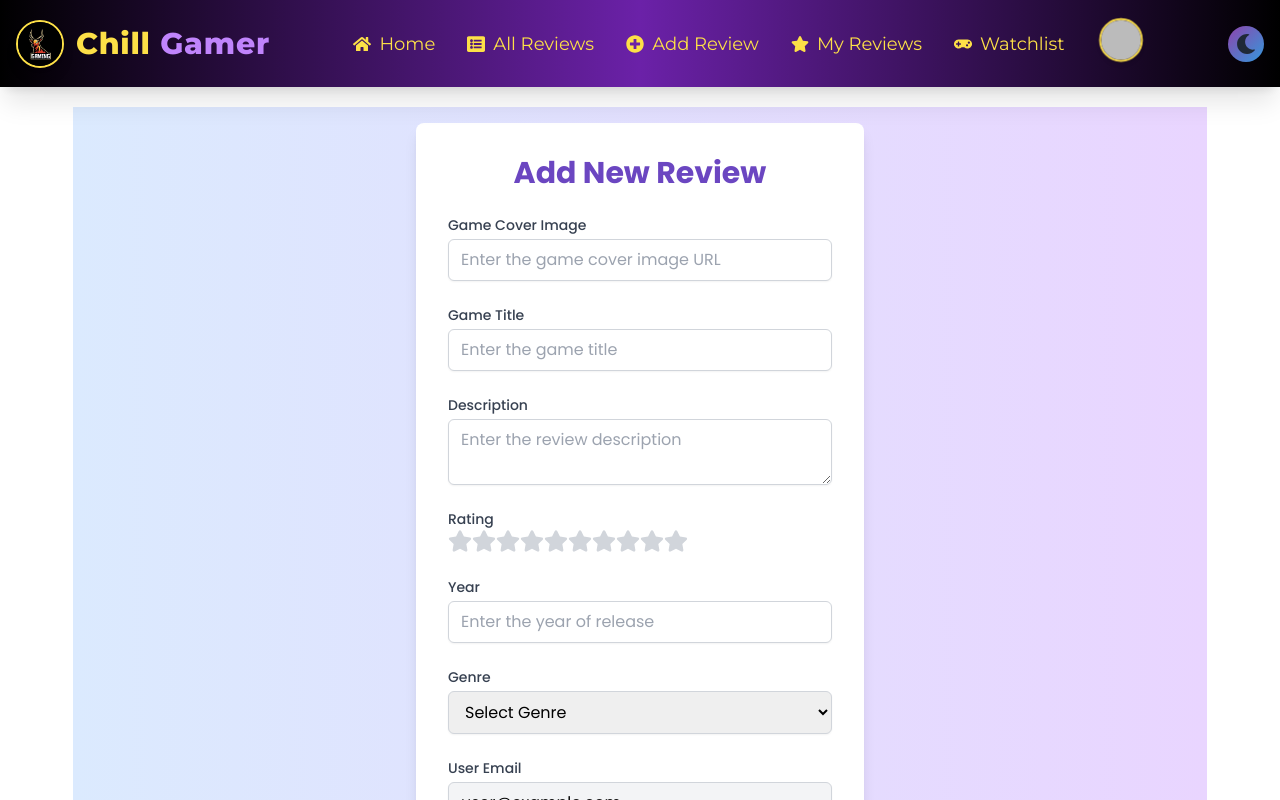
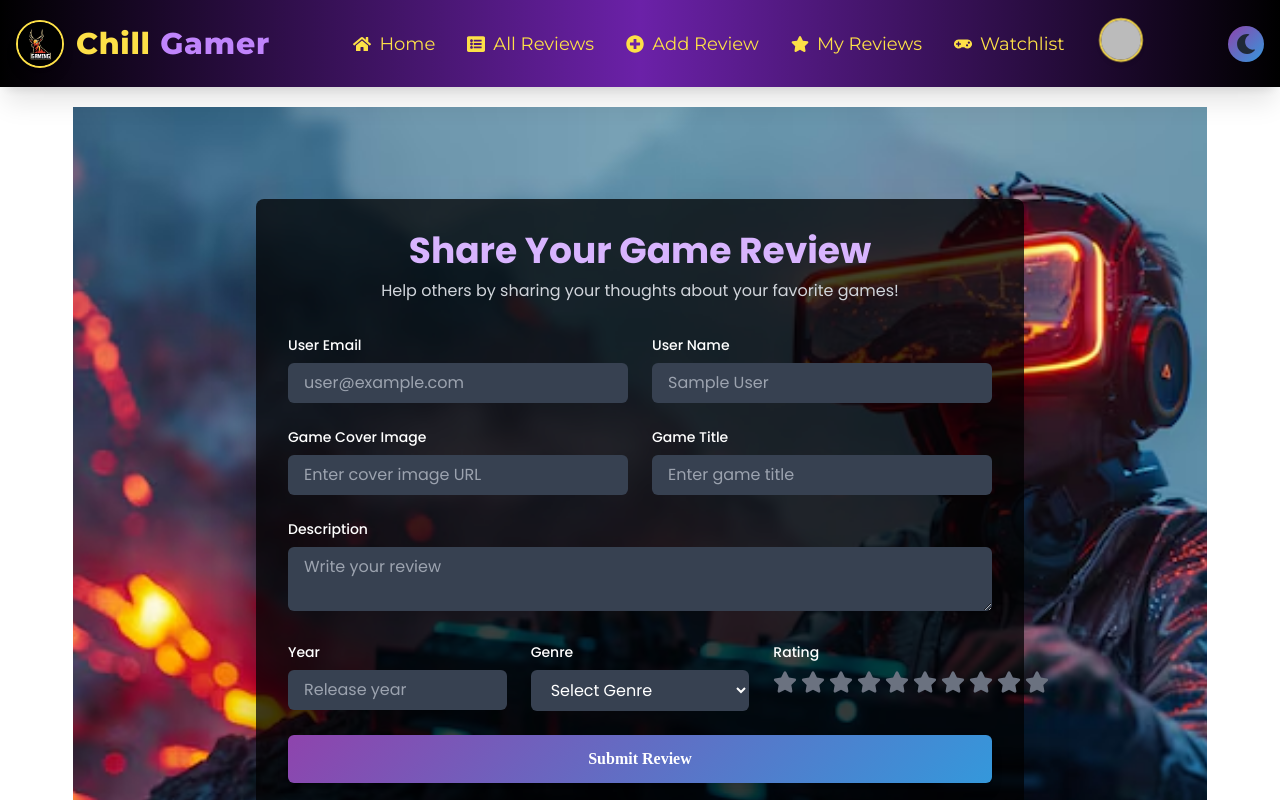
Before and after one commit to SaikatAhmed78/-Camellia-Gamer-Client, a React (Vite) app: page /addReview in a window 1280 px wide. Shown: the top 800 px of the page. Built offline with nearby package versions, Linux system fonts and the light colour scheme; no server answers; sample sign-in values are in the browser's storage.

Commit message:
`Fix: Handle null and undefined cases for games data to prevent rendering errors

```diff
--- a/src/Components/UpdateReview.jsx
+++ b/src/Components/UpdateReview.jsx
@@ -1,6 +1,7 @@
 import React, { useEffect, useState } from 'react';
 import { useParams, useNavigate } from 'react-router-dom';
 import { toast } from 'react-toastify';
+import bgImage from '../../src/assets/banner/neon-frame-with-stars-yellow-poster-casino-brick-wall-background_851328-97.avif';
 
 const UpdateReview = () => {
   const { id } = useParams();
@@ -12,7 +13,7 @@ const UpdateReview = () => {
   useEffect(() => {
     const fetchReview = async () => {
       try {
-        const response = await fetch(`http://localhost:5000/reviews/${id}`);
+        const response = await fetch(`http://localhost:5000/review/${id}`);
         if (!response.ok) throw new Error('Failed to fetch review');
         const data = await response.json();
         setReview(data);
@@ -33,8 +34,8 @@ const UpdateReview = () => {
     const updatedReview = Object.fromEntries(formData);
 
     try {
-      const response = await fetch(`http://localhost:5000/reviews/${id}`, {
-        method: 'PUT',
+      const response = await fetch(`http://localhost:5000/review/${id}`, {
+        method: 'PATCH',
         headers: { 'Content-Type': 'application/json' },
         body: JSON.stringify(updatedReview),
       });
@@ -48,42 +49,49 @@ const UpdateReview = () => {
     }
   };
 
-
-
   return (
-    <div className="container mx-auto px-4 py-8">
-      <h1 className="text-2xl font-bold text-center mb-6">Update Review</h1>
-      <form onSubmit={handleSubmit} className="max-w-lg mx-auto bg-white shadow-md rounded-lg p-6">
+    <div
+      className="min-h-screen flex items-center justify-center bg-cover bg-center bg-no-repeat"
+      style={{
+        backgroundImage: `url(${bgImage})`,
+      }}
+    >
+      <div className="bg-black bg-opacity-75 shadow-2xl rounded-lg p-8 max-w-3xl w-full">
+        <h1 className="text-3xl font-bold text-center text-purple-300 mb-6">Update Your Review</h1>
+        {loading ? (
+          <p className="text-white text-center">Loading...</p>
+        ) : (
+          <form onSubmit={handleSubmit} className="space-y-6">
             <div className="mb-4">
-          <label htmlFor="gameTitle" className="block text-sm font-medium text-gray-700">
+              <label htmlFor="title" className="block text-sm font-medium text-white">
                 Game Title
               </label>
               <input
                 type="text"
-            id="gameTitle"
-            name="gameTitle"
-            defaultValue={review?.title}
+                id="title"
+                name="title"
+                defaultValue={review?.title || ''}
                 required
-            className="mt-1 block w-full rounded-md border-gray-300 shadow-sm focus:ring-blue-500 focus:border-blue-500"
+                className="mt-2 w-full px-4 py-2 rounded-md bg-gray-700 text-white focus:outline-none focus:ring focus:ring-purple-500"
               />
             </div>
 
             <div className="mb-4">
-          <label htmlFor="comment" className="block text-sm font-medium text-gray-700">
+              <label htmlFor="description" className="block text-sm font-medium text-white">
                 Comment
               </label>
               <textarea
-            id="comment"
-            name="comment"
+                id="description"
+                name="description"
                 rows="4"
-            defaultValue={review?.description}
+                defaultValue={review?.description || ''}
                 required
-            className="mt-1 block w-full rounded-md border-gray-300 shadow-sm focus:ring-blue-500 focus:border-blue-500"
+                className="mt-2 w-full px-4 py-2 rounded-md bg-gray-700 text-white focus:outline-none focus:ring focus:ring-purple-500"
               ></textarea>
             </div>
 
             <div className="mb-4">
-          <label htmlFor="rating" className="block text-sm font-medium text-gray-700">
+              <label htmlFor="rating" className="block text-sm font-medium text-white">
                 Rating
               </label>
               <input
@@ -92,61 +100,63 @@ const UpdateReview = () => {
                 name="rating"
                 min="1"
                 max="5"
-            defaultValue={review?.rating}
+                defaultValue={review?.rating || ''}
                 required
-            className="mt-1 block w-full rounded-md border-gray-300 shadow-sm focus:ring-blue-500 focus:border-blue-500"
+                className="mt-2 w-full px-4 py-2 rounded-md bg-gray-700 text-white focus:outline-none focus:ring focus:ring-purple-500"
               />
             </div>
 
             <div className="mb-4">
-          <label htmlFor="genres" className="block text-sm font-medium text-gray-700">
-            Genres
+              <label htmlFor="genre" className="block text-sm font-medium text-white">
+                Genre
               </label>
               <input
                 type="text"
-            id="genres"
-            name="genres"
-            defaultValue={review?.genres}
+                id="genre"
+                name="genre"
+                defaultValue={review?.genre || ''}
                 required
-            className="mt-1 block w-full rounded-md border-gray-300 shadow-sm focus:ring-blue-500 focus:border-blue-500"
+                className="mt-2 w-full px-4 py-2 rounded-md bg-gray-700 text-white focus:outline-none focus:ring focus:ring-purple-500"
               />
             </div>
 
             <div className="mb-4">
-          <label htmlFor="userEmail" className="block text-sm font-medium text-gray-700">
+              <label htmlFor="userEmail" className="block text-sm font-medium text-white">
                 User Email
               </label>
               <input
                 type="email"
                 id="userEmail"
                 name="userEmail"
-            value={review?.userEmail}
+                value={review?.userEmail || ''}
                 readOnly
-            className="mt-1 block w-full rounded-md border-gray-300 bg-gray-100 shadow-sm"
+                className="mt-2 w-full px-4 py-2 rounded-md bg-gray-600 text-white"
               />
             </div>
 
             <div className="mb-4">
-          <label htmlFor="userName" className="block text-sm font-medium text-gray-700">
+              <label htmlFor="userName" className="block text-sm font-medium text-white">
                 User Name
               </label>
               <input
                 type="text"
                 id="userName"
                 name="userName"
-            value={review?.userName}
+                value={review?.userName || ''}
                 readOnly
-            className="mt-1 block w-full rounded-md border-gray-300 bg-gray-100 shadow-sm"
+                className="mt-2 w-full px-4 py-2 rounded-md bg-gray-600 text-white"
               />
             </div>
 
             <button
               type="submit"
-          className="w-full bg-blue-500 hover:bg-blue-600 text-white py-2 px-4 rounded-lg transition duration-300"
+              className="w-full py-3 px-4 bg-purple-500 text-white font-semibold rounded-md shadow-lg hover:bg-purple-600 transition duration-300"
             >
               Update Review
             </button>
           </form>
+        )}
+      </div>
     </div>
   );
 };
--- a/src/Pages/AddReview.jsx
+++ b/src/Pages/AddReview.jsx
@@ -3,12 +3,13 @@ import { AuthContext } from '../Provider/AuthProvider';
 import Swal from 'sweetalert2';
 import { FaStar } from 'react-icons/fa';
 import { useNavigate } from 'react-router-dom';
+import bgAddImage from '../../src/assets/banner/futuristic-dj-using-virtual-reality-glasses-headline-party-play-music_23-2151418276.avif';
 
 const AddReview = () => {
   const { user } = useContext(AuthContext);
   const navigate = useNavigate();
   const [title, setTitle] = useState('');
-  const [coverImage, setCoverImage] = useState(''); // Added coverImage state
+  const [coverImage, setCoverImage] = useState('');
   const [description, setDescription] = useState('');
   const [rating, setRating] = useState(0);
   const [year, setYear] = useState('');
@@ -28,20 +29,20 @@ const AddReview = () => {
 
     const review = {
       title,
-      coverImage, // Added coverImage
+      coverImage,
       description,
       rating,
       year,
       genre,
       userEmail: user.email,
       userName: user.displayName,
-      userPhoto: user.photoURL
+      userPhoto: user.photoURL,
     };
 
     fetch('http://localhost:5000/review', {
       method: 'POST',
       headers: { 'Content-Type': 'application/json' },
-      body: JSON.stringify(review)
+      body: JSON.stringify(review),
     })
       .then((response) => {
         if (response.ok) {
@@ -49,15 +50,15 @@ const AddReview = () => {
         }
         throw new Error('Failed to add review.');
       })
-      .then((data) => {
+      .then(() => {
         Swal.fire({
           icon: 'success',
           title: 'Review added successfully!',
           showConfirmButton: false,
-          timer: 1500
+          timer: 1500,
         });
         setTitle('');
-        setCoverImage(''); // Clear coverImage state
+        setCoverImage('');
         setDescription('');
         setRating(0);
         setYear('');
@@ -74,91 +75,90 @@ const AddReview = () => {
   };
 
   return (
-    <div className="min-h-screen flex items-center justify-center bg-gradient-to-r from-blue-100 to-purple-200 p-4">
-      <div className="bg-white shadow-lg rounded-lg p-8 max-w-md w-full">
-        <h2 className="text-3xl font-bold text-center mb-6 text-[#6B46C1]">Add New Review</h2>
+    <div
+      className="min-h-screen flex items-center justify-center bg-cover bg-center bg-no-repeat"
+      style={{
+        backgroundImage: `url(${bgAddImage})`,
+      }}
+    >
+      <div className="bg-black bg-opacity-75 shadow-2xl rounded-lg p-8 max-w-3xl w-full">
+        <div className="text-center mb-8">
+          <h1 className="text-4xl font-bold text-purple-300">Share Your Game Review</h1>
+          <p className="text-gray-300 mt-2">
+            Help others by sharing your thoughts about your favorite games!
+          </p>
+        </div>
         <form onSubmit={handleAddReview} className="space-y-6">
+          <div className="grid grid-cols-1 md:grid-cols-2 gap-6">
             <div>
-            <label htmlFor="coverImage" className="block text-sm font-medium text-gray-700">Game Cover Image</label>
+              <label className="block text-sm font-medium text-white">User Email</label>
+              <input
+                type="email"
+                value={user?.email || ''}
+                readOnly
+                className="mt-2 w-full px-4 py-2 rounded-md bg-gray-700 text-gray-400 cursor-not-allowed"
+              />
+            </div>
+            <div>
+              <label className="block text-sm font-medium text-white">User Name</label>
               <input
                 type="text"
-              id="coverImage"
-              name="coverImage"
-              placeholder="Enter the game cover image URL"
-              className="mt-1 block w-full px-3 py-2 border border-gray-300 rounded-md shadow-sm focus:ring-[#6B46C1] focus:border-[#6B46C1]"
+                value={user?.displayName || ''}
+                readOnly
+                className="mt-2 w-full px-4 py-2 rounded-md bg-gray-700 text-gray-400 cursor-not-allowed"
+              />
+            </div>
+          </div>
+          <div className="grid grid-cols-1 md:grid-cols-2 gap-6">
+            <div>
+              <label className="block text-sm font-medium text-white">Game Cover Image</label>
+              <input
+                type="text"
+                placeholder="Enter cover image URL"
+                className="mt-2 w-full px-4 py-2 rounded-md bg-gray-700 text-white focus:outline-none focus:ring focus:ring-purple-500"
                 value={coverImage}
                 onChange={(e) => setCoverImage(e.target.value)}
                 required
               />
             </div>
             <div>
-            <label htmlFor="title" className="block text-sm font-medium text-gray-700">Game Title</label>
+              <label className="block text-sm font-medium text-white">Game Title</label>
               <input
                 type="text"
-              id="title"
-              name="title"
-              placeholder="Enter the game title"
-              className="mt-1 block w-full px-3 py-2 border border-gray-300 rounded-md shadow-sm focus:ring-[#6B46C1] focus:border-[#6B46C1]"
+                placeholder="Enter game title"
+                className="mt-2 w-full px-4 py-2 rounded-md bg-gray-700 text-white focus:outline-none focus:ring focus:ring-purple-500"
                 value={title}
                 onChange={(e) => setTitle(e.target.value)}
                 required
               />
             </div>
+          </div>
           <div>
-            <label htmlFor="description" className="block text-sm font-medium text-gray-700">Description</label>
+            <label className="block text-sm font-medium text-white">Description</label>
             <textarea
-              id="description"
-              name="description"
-              placeholder="Enter the review description"
-              className="mt-1 block w-full px-3 py-2 border border-gray-300 rounded-md shadow-sm focus:ring-[#6B46C1] focus:border-[#6B46C1]"
+              placeholder="Write your review"
+              className="mt-2 w-full px-4 py-2 rounded-md bg-gray-700 text-white focus:outline-none focus:ring focus:ring-purple-500"
               value={description}
               onChange={(e) => setDescription(e.target.value)}
               required
-            ></textarea>
+            />
           </div>
+          <div className="grid grid-cols-1 md:grid-cols-3 gap-6">
             <div>
-            <label htmlFor="rating" className="block text-sm font-medium text-gray-700">Rating</label>
-            <div className="flex items-center">
-              {[...Array(10)].map((star, i) => {
-                const ratingValue = i + 1;
-                return (
-                  <label key={i}>
-                    <input
-                      type="radio"
-                      name="rating"
-                      value={ratingValue}
-                      className="hidden"
-                      onClick={() => setRating(ratingValue)}
-                    />
-                    <FaStar
-                      className={`cursor-pointer text-2xl ${ratingValue <= (hover || rating) ? 'text-[#FFD700]' : 'text-gray-300'}`}
-                      onMouseEnter={() => setHover(ratingValue)}
-                      onMouseLeave={() => setHover(null)}
-                    />
-                  </label>
-                );
-              })}
-            </div>
-          </div>
-          <div>
-            <label htmlFor="year" className="block text-sm font-medium text-gray-700">Year</label>
+              <label className="block text-sm font-medium text-white">Year</label>
               <input
                 type="number"
-              id="year"
-              name="year"
-              placeholder="Enter the year of release"
-              className="mt-1 block w-full px-3 py-2 border border-gray-300 rounded-md shadow-sm focus:ring-[#6B46C1] focus:border-[#6B46C1]"
+                placeholder="Release year"
+                className="mt-2 w-full px-4 py-2 rounded-md bg-gray-700 text-white focus:outline-none focus:ring focus:ring-purple-500"
                 value={year}
                 onChange={(e) => setYear(e.target.value)}
                 required
               />
             </div>
             <div>
-            <label htmlFor="genre" className="block text-sm font-medium text-gray-700">Genre</label>
+              <label className="block text-sm font-medium text-white">Genre</label>
               <select
-              id="genre"
-              name="genre"
-              className="mt-1 block w-full px-3 py-2 border border-gray-300 rounded-md shadow-sm focus:ring-[#6B46C1] focus:border-[#6B46C1]"
+                className="mt-2 w-full px-4 py-2 rounded-md bg-gray-700 text-white focus:outline-none focus:ring focus:ring-purple-500"
                 value={genre}
                 onChange={(e) => setGenre(e.target.value)}
                 required
@@ -172,32 +172,39 @@ const AddReview = () => {
               </select>
             </div>
             <div>
-            <label htmlFor="userEmail" className="block text-sm font-medium text-gray-700">User Email</label>
+              <label className="block text-sm font-medium text-white">Rating</label>
+              <div className="flex items-center space-x-1 mt-2">
+                {[...Array(10)].map((star, i) => {
+                  const ratingValue = i + 1;
+                  return (
+                    <label key={i}>
                       <input
-              type="email"
-              id="userEmail"
-              name="userEmail"
-              value={user.email}
-              readOnly
-              className="mt-1 block w-full px-3 py-2 border border-gray-300 rounded-md shadow-sm bg-gray-100 cursor-not-allowed"
+                        type="radio"
+                        name="rating"
+                        value={ratingValue}
+                        className="hidden"
+                        onClick={() => setRating(ratingValue)}
                       />
+                      <FaStar
+                        className={`text-2xl ${
+                          ratingValue <= (hover || rating)
+                            ? 'text-yellow-400'
+                            : 'text-gray-500'
+                        } cursor-pointer`}
+                        onMouseEnter={() => setHover(ratingValue)}
+                        onMouseLeave={() => setHover(null)}
+                      />
+                    </label>
+                  );
+                })}
               </div>
-          <div>
-            <label htmlFor="userName" className="block text-sm font-medium text-gray-700">User Name</label>
-            <input
-              type="text"
-              id="userName"
-              name="userName"
-              value={user.displayName}
-              readOnly
-              className="mt-1 block w-full px-3 py-2 border border-gray-300 rounded-md shadow-sm bg-gray-100 cursor-not-allowed"
-            />
+            </div>
           </div>
           <button
             type="submit"
-            className="w-full py-2 px-4 bg-[#6B46C1] text-white font-semibold rounded-md shadow-md hover:bg-[#553C9A] transition duration-300 ease-in-out"
+            className="w-full py-3 px-4 bg-purple-500 text-white font-semibold rounded-md shadow-lg hover:bg-purple-600 transition duration-300"
           >
-            Add Review
+            Submit Review
           </button>
         </form>
       </div>
--- a/src/Pages/MyReviews.jsx
+++ b/src/Pages/MyReviews.jsx
@@ -14,7 +14,9 @@ const MyReviews = () => {
   useEffect(() => {
     const fetchReviews = async () => {
       try {
-        const response = await fetch(`http://localhost:5000/reviews?email=${user.email}`);
+        const response = await fetch(
+          `http://localhost:5000/reviews?email=${user.email}`
+        );
         if (!response.ok) throw new Error("Failed to fetch reviews");
         const data = await response.json();
         setReviews(data);
@@ -30,8 +32,6 @@ const MyReviews = () => {
       fetchReviews();
     }
   }, [user]);
-
-
 
   const handleDelete = async (id) => {
     Swal.fire({
@@ -53,47 +53,64 @@ const handleDelete = async (id) => {
           setReviews(reviews.filter((review) => review._id !== id));
           Swal.fire("Deleted!", "Your review has been deleted.", "success");
         } catch (error) {
-        Swal.fire("Error!", "Failed to delete the review. Please try again.", "error");
+          Swal.fire(
+            "Error!",
+            "Failed to delete the review. Please try again.",
+            "error"
+          );
           console.error("Error:", error);
         }
       }
     });
   };
 
-
-
   return (
-    <div className="container mx-auto px-4 py-8">
-      <h1 className="text-2xl font-bold text-center mb-6">My Reviews</h1>
+    <div className="container mx-auto px-4 py-8 bg-gray-900 text-gray-200 min-h-screen">
+      <h1 className="text-2xl font-bold text-center mb-6 text-white">
+        My Reviews
+      </h1>
       {reviews.length === 0 ? (
-        <div className="text-center text-gray-500">You have not written any reviews yet.</div>
+        <div className="text-center text-gray-400">
+          You have not written any reviews yet.
+        </div>
       ) : (
         <div className="overflow-x-auto">
-          <table className="table-auto w-full border-collapse border border-gray-300">
+          <table className="table-auto w-full border-collapse border border-gray-700">
             <thead>
-              <tr className="bg-gray-100">
-                <th className="border border-gray-300 px-4 py-2">Game Title</th>
-                <th className="border border-gray-300 px-4 py-2">Comment</th>
-                <th className="border border-gray-300 px-4 py-2">Rating</th>
-                <th className="border border-gray-300 px-4 py-2">Actions</th>
+              <tr className="bg-gray-800 text-gray-200">
+                <th className="border border-gray-700 px-4 py-2">Game Title</th>
+                <th className="border border-gray-700 px-4 py-2">Comment</th>
+                <th className="border border-gray-700 px-4 py-2">Rating</th>
+                <th className="border border-gray-700 px-4 py-2">Actions</th>
               </tr>
             </thead>
             <tbody>
               {reviews.map((review) => (
-                <tr key={review._id} className="hover:bg-gray-50">
-                  <td className="border border-gray-300 px-4 py-2">{review.title}</td>
-                  <td className="border border-gray-300 px-4 py-2">{review.description}</td>
-                  <td className="border border-gray-300 px-4 py-2">{review.rating}/5</td>
-                  <td className="border border-gray-300 px-4 py-2 text-center">
+                <tr
+                  key={review._id}
+                  className="hover:bg-gray-800 text-gray-300"
+                >
+                  <td className="border border-gray-700 px-4 py-2">
+                    {review.title}
+                  </td>
+                  <td className="border border-gray-700 px-4 py-2">
+                    {review.description}
+                  </td>
+                  <td className="border border-gray-700 px-4 py-2">
+                    {review.rating}/5
+                  </td>
+                  <td className="border border-gray-700 px-4 py-2 text-center">
                     <div className="flex justify-center space-x-2">
                       <button
-                        className="text-blue-500 hover:text-blue-700"
-                        onClick={() => navigate(`/updateReview/${review._id}`)}
+                        className="text-blue-400 hover:text-blue-500"
+                        onClick={() =>
+                          navigate(`/updateReview/${review._id}`)
+                        }
                       >
                         <FaEdit />
                       </button>
                       <button
-                        className="text-red-500 hover:text-red-700"
+                        className="text-red-400 hover:text-red-500"
                         onClick={() => handleDelete(review._id)}
                       >
                         <FaTrashAlt />
```
Also changed, not shown: src/Components/ExtraSectionTwo.jsx (+12 -21 lines), src/Components/HighestRated.jsx (+14 -4 lines), src/Components/ReviewDetails.jsx (+18 -9 lines), src/Pages/MyWatchlist.jsx (+31 -31 lines), src/assets/banner/futuristic-dj-using-virtual-reality-glasses-headline-party-play-music_23-2151418276.avif (added), src/assets/banner/neon-frame-with-stars-yellow-poster-casino-brick-wall-background_851328-97.avif (added). Lines whose indentation alone changed are shown as unchanged.
